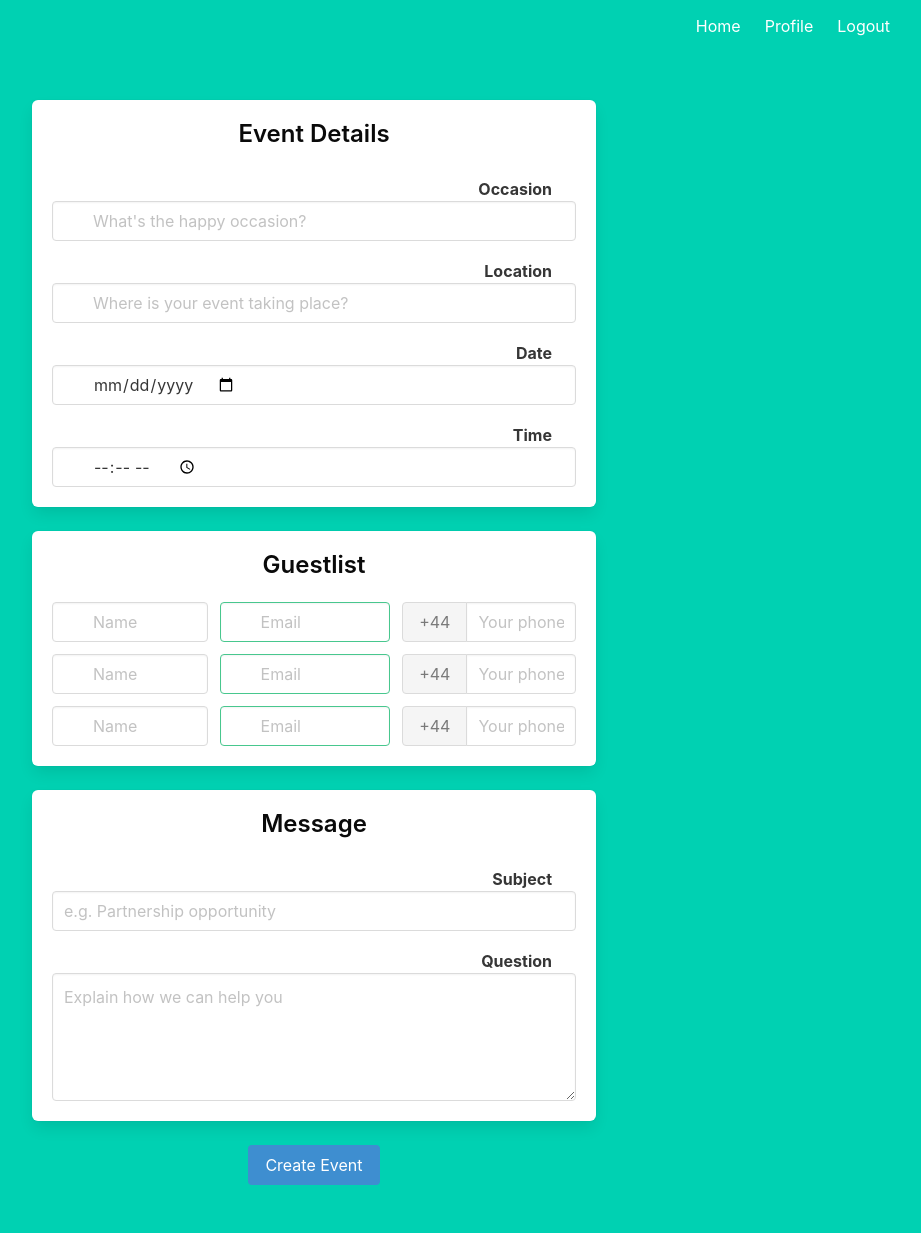
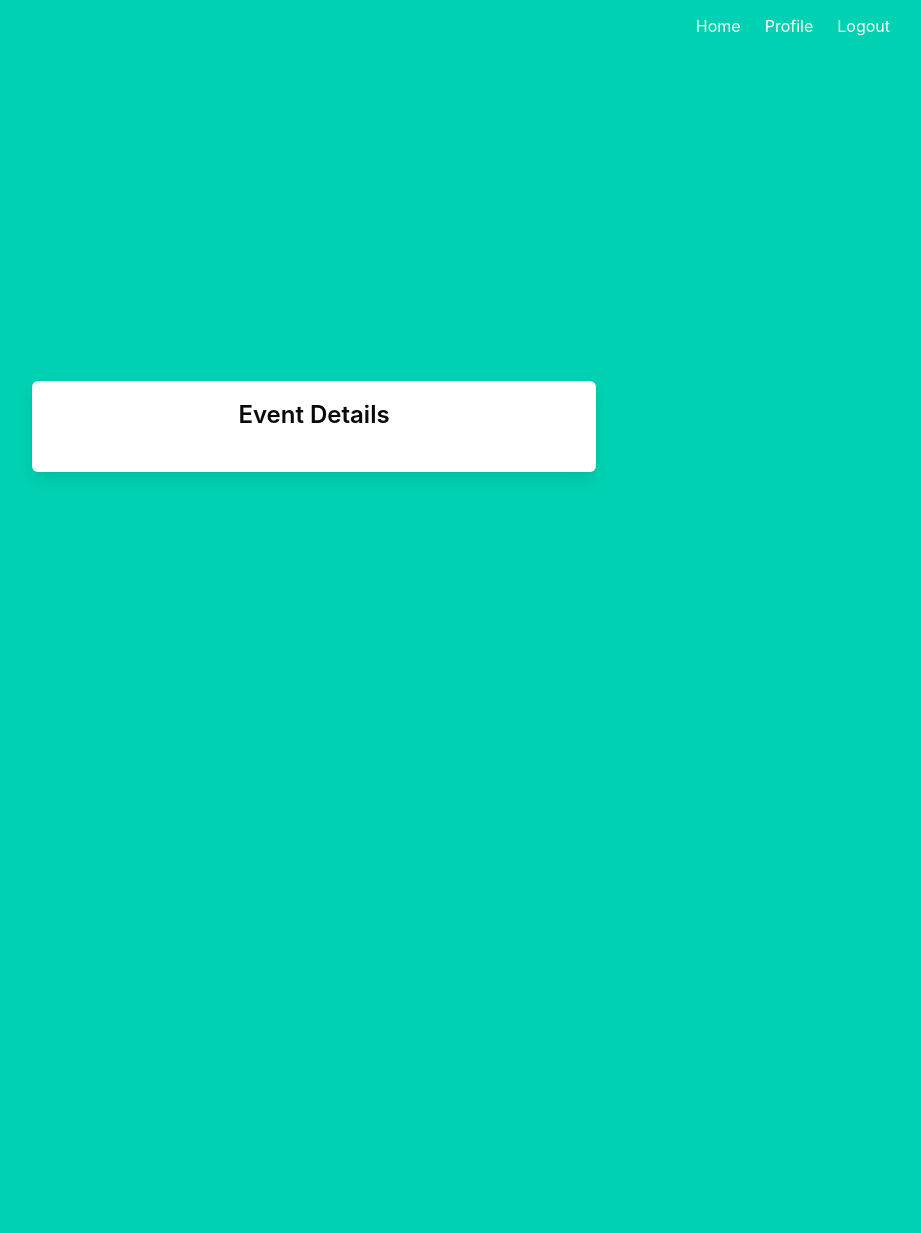
Before and after one commit to wbglaeser/ev-flask, a Flask app: page /event in a window 1280 px wide. Shown: the whole page, without its empty margins (326-1247 px from the left). After the commit the page ends 477 px from the top, so only its background shows below. Run offline with Flask 2, Linux system fonts and the light colour scheme; the visitor is signed in with stand-in values (Sample User, id 1).

Commit message:
make questions on questionaire successive

```diff
--- /dev/null
+++ b/static/css/styles.css
@@ -0,0 +1,17 @@
+#occasion {display: none;}
+#occasion:target {  display: block; }
+
+#location {display: none;}
+#location:target {  display: block; }
+
+#date {display: none;}
+#date:target {  display: block; }
+
+#time {display: none;}
+#time:target {  display: block; }
+
+#guestlist {display: none;}
+#guestlist:target {  display: block; }
+
+#message {display: none;}
+#message:target {  display: block; }
--- a/templates/base.html
+++ b/templates/base.html
@@ -6,6 +6,7 @@
     <meta http-equiv="X-UA-Compatible" content="IE=edge">
     <meta name="viewport" content="width=device-width, initial-scale=1">
     <title>Flask Auth Example</title>
+    <link rel="stylesheet" href="{{ url_for('static', filename='css/styles.css') }}">
     <link rel="stylesheet" href="https://cdn.jsdelivr.net/npm/bulma@0.9.1/css/bulma.min.css">
 </head>
 
--- a/templates/event.html
+++ b/templates/event.html
@@ -73,12 +127,25 @@
               </div>
             </div>
           </div>
+
+          <div class="field is-vertical">
+            <div class="field-label">
+              <!-- Left empty for spacing -->
+            </div>
+            <div class="field-body">
+              <div class="field">
+                <div class="control">
+                  <a class="button is-info" href="#guestlist">
+                    Next
+                  </a>
+                </div>
+              </div>
+            </div>
+          </div>
         </div>
 
-            <div class="box">
-                <h3 class="title is-4 has-text-black	">
-                    Guestlist
-                </h3>
+        <!-- Guestlist -->
+        <div id="guestlist">
           {% for n in range(3) %}
           <div class="field is-horizontal">
             <div class="field-body">
@@ -114,12 +181,25 @@
             </div>
           </div>
           {% endfor %}
+          <div class="field is-vertical">
+            <div class="field-label">
+              <!-- Left empty for spacing -->
+            </div>
+            <div class="field-body">
+              <div class="field">
+                <div class="control">
+                  <a class="button is-info" href="#message">
+                    Next
+                  </a>
+                </div>
+              </div>
+            </div>
+          </div>
         </div>
 
-            <div class="box">
-                <h3 class="title is-4 has-text-black">
-                    Message
-                </h3>
+
+        <!-- Message to guests -->
+        <div id="message">
           <div class="field is-vertical">
             <div class="field-label is-normal">
               <label class="label">Subject</label>
--- a/templates/index.html
+++ b/templates/index.html
@@ -9,7 +9,7 @@
 </h2>
 
 {% if current_user.is_authenticated %}
-<a href="/event" class="button is-info"> Start your journey </a>
+<a href="/event#occasion" class="button is-info"> Start your journey </a>
 {% endif %}
 
 {% if not current_user.is_authenticated %}
```
Also changed, not shown: other parts of templates/event.html (+57 -3 lines). Lines whose indentation alone changed are shown as unchanged.
